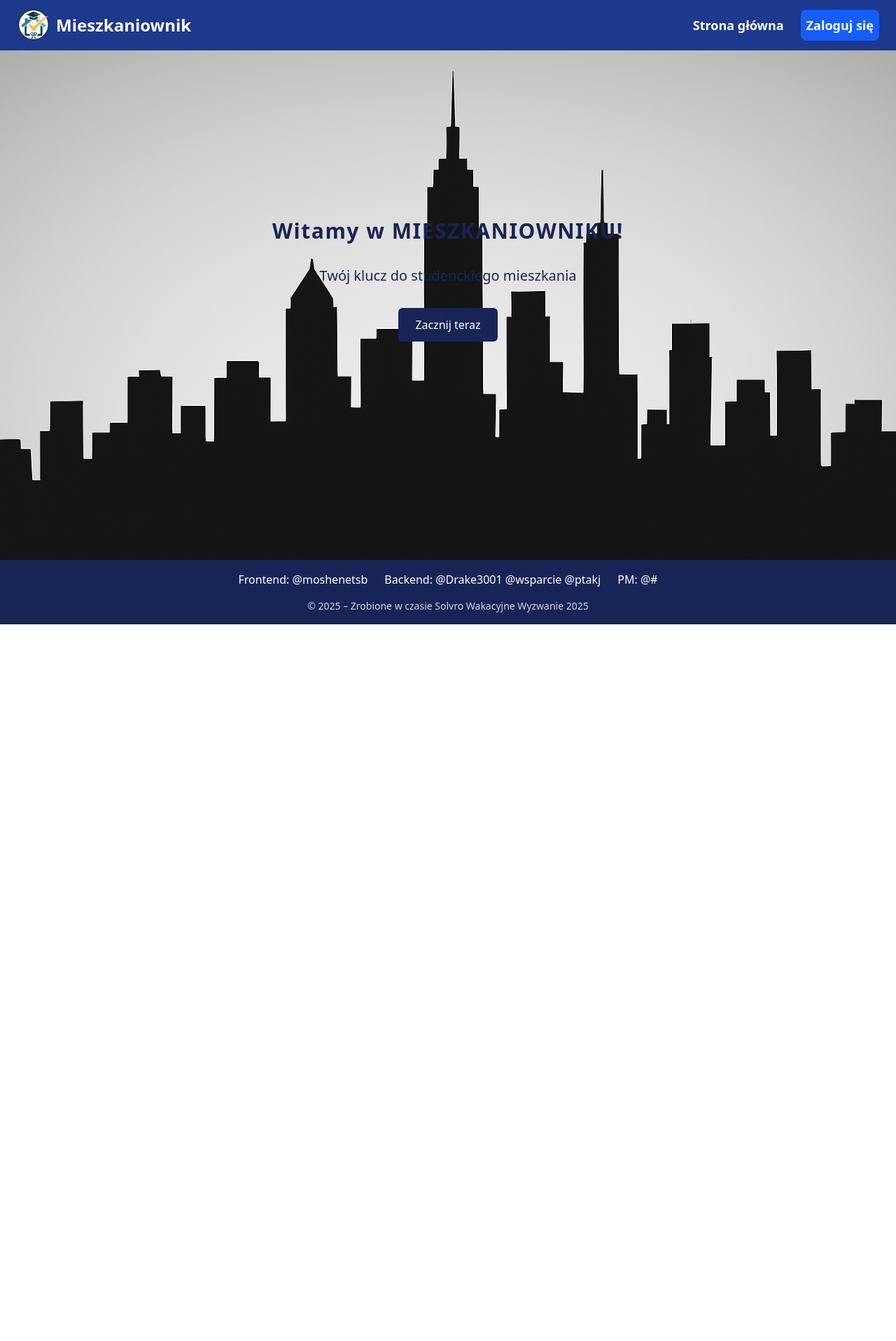
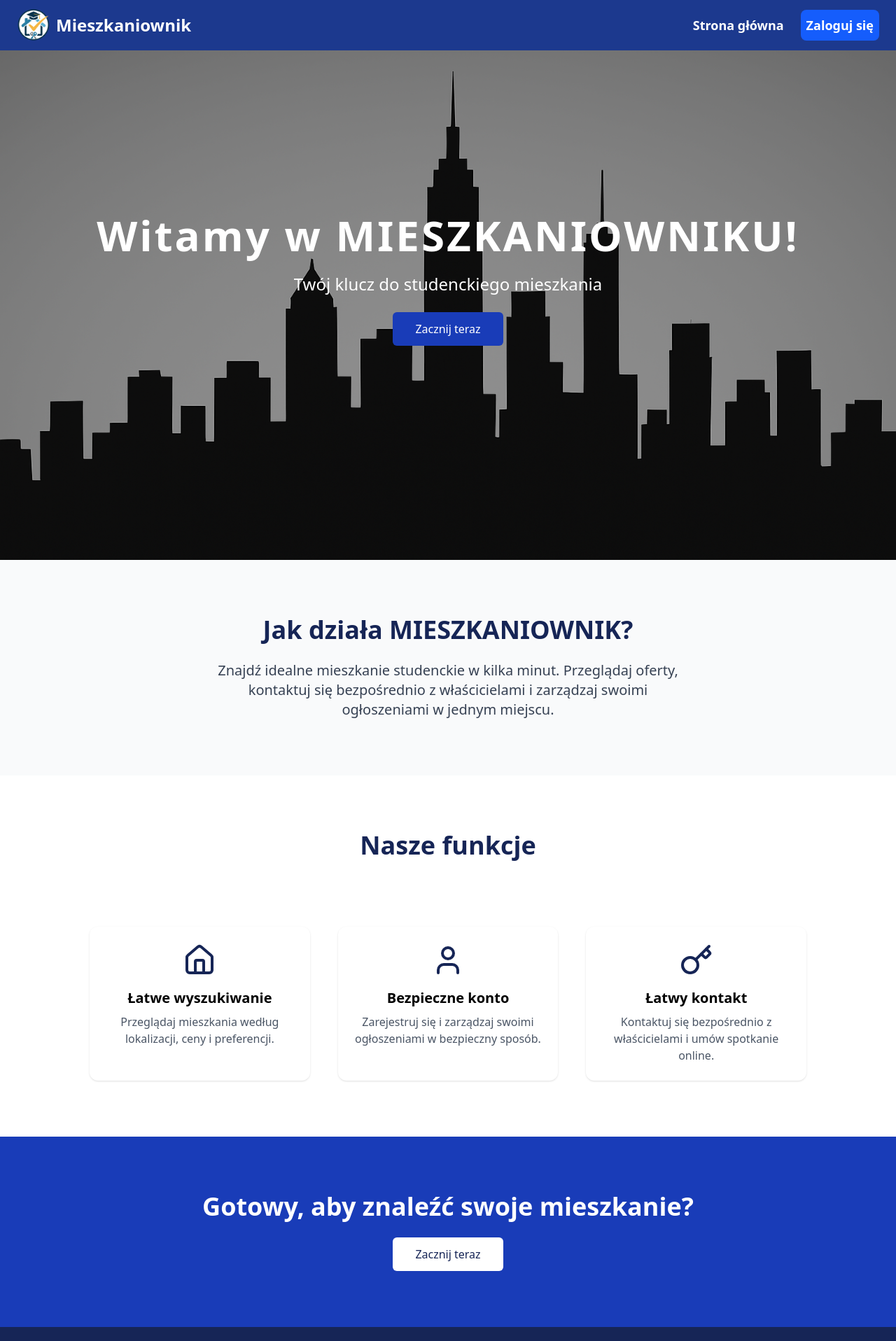
Before and after one commit to moshenetsb/wakacyjne-wyzwanie-mieszkaniownik-frontend, a React (Vite) app: page / in a window 1280 px wide. Shown: the top 1916 px of the page at 70% size. Before the commit the page ends 892 px from the top, so only its background shows below. Built offline with nearby package versions, Linux system fonts and the light colour scheme.

Commit message:
feat: redesign Home page

```diff
--- a/src/components/Home.jsx
+++ b/src/components/Home.jsx
@@ -1,27 +1,87 @@
 import backgroundImage from "../assets/home-background.png";
 import { useNavigate } from "react-router-dom";
+import { HomeIcon, UserIcon, KeyIcon } from "lucide-react";
 
 function Home() {
   const navigate = useNavigate();
 
   return (
-    <div
+    <>
+      <section
+        className="w-full relative flex flex-col items-center justify-center min-h-screen p-8 bg-top bg-fixed bg-no-repeat bg-cover"
         style={{ backgroundImage: `url(${backgroundImage})` }}
-      className="flex flex-col gap-8 items-center justify-center bg-cover min-h-screen p-8"
       >
-      <h1 className="text-center text-blue-950 font-bold text-3xl tracking-wider">
+        <div className="absolute inset-0 bg-black/40"></div>
+        <div className="relative z-10 flex flex-col gap-6 items-center text-center">
+          <h1 className="text-2xl sm:text-4xl md:text-6xl font-extrabold text-white tracking-wider">
             Witamy w MIESZKANIOWNIKU!
           </h1>
-      <p className="text-center text-blue-950 text-xl">
+          <p className="text-lg sm:text-xl md:text-2xl text-white">
             Twój klucz do studenckiego mieszkania
           </p>
           <button
-        className="bg-blue-950 text-white px-6 py-3 rounded-md hover:bg-blue-800 transition duration-300"
             onClick={() => navigate("/login")}
+            className="bg-blue-800 text-white px-8 py-3 rounded-md hover:bg-blue-700 transition duration-300"
           >
             Zacznij teraz
           </button>
         </div>
+      </section>
+
+      <section className="flex flex-col items-center text-center py-20 px-4 bg-gray-50">
+        <h2 className="text-3xl sm:text-4xl font-bold mb-6 text-blue-950">
+          Jak działa MIESZKANIOWNIK?
+        </h2>
+        <p className="max-w-2xl text-gray-700 text-lg sm:text-xl">
+          Znajdź idealne mieszkanie studenckie w kilka minut. Przeglądaj oferty,
+          kontaktuj się bezpośrednio z właścicielami i zarządzaj swoimi
+          ogłoszeniami w jednym miejscu.
+        </p>
+      </section>
+
+      <section className="w-full flex flex-col items-center py-20 px-4 bg-white gap-12">
+        <h2 className="text-2xl sm:text-4xl font-bold text-blue-950 mb-12 text-center">
+          Nasze funkcje
+        </h2>
+        <div className="grid grid-cols-1 sm:grid-cols-2 md:grid-cols-3 gap-10 max-w-5xl w-full">
+          <div className="flex flex-col items-center text-center p-6 rounded-xl shadow hover:shadow-lg transition">
+            <HomeIcon size={48} className="mb-4 text-blue-950" />
+            <h3 className="text-xl font-semibold mb-2">Łatwe wyszukiwanie</h3>
+            <p className="text-gray-600">
+              Przeglądaj mieszkania według lokalizacji, ceny i preferencji.
+            </p>
+          </div>
+          <div className="flex flex-col items-center text-center p-6 rounded-xl shadow hover:shadow-lg transition">
+            <UserIcon size={48} className="mb-4 text-blue-950" />
+            <h3 className="text-xl font-semibold mb-2">Bezpieczne konto</h3>
+            <p className="text-gray-600">
+              Zarejestruj się i zarządzaj swoimi ogłoszeniami w bezpieczny
+              sposób.
+            </p>
+          </div>
+          <div className="flex flex-col items-center text-center p-6 rounded-xl shadow hover:shadow-lg transition">
+            <KeyIcon size={48} className="mb-4 text-blue-950" />
+            <h3 className="text-xl font-semibold mb-2">Łatwy kontakt</h3>
+            <p className="text-gray-600">
+              Kontaktuj się bezpośrednio z właścicielami i umów spotkanie
+              online.
+            </p>
+          </div>
+        </div>
+      </section>
+
+      <section className="w-full flex flex-col items-center justify-center py-20 px-4 bg-blue-800 text-white">
+        <h2 className="text-2xl sm:text-4xl font-bold mb-6 text-center">
+          Gotowy, aby znaleźć swoje mieszkanie?
+        </h2>
+        <button
+          onClick={() => navigate("/login")}
+          className="bg-white text-blue-950 px-8 py-3 rounded-md hover:bg-gray-200 transition duration-300"
+        >
+          Zacznij teraz
+        </button>
+      </section>
+    </>
   );
 }
 
```
Lines whose indentation alone changed are shown as unchanged.
